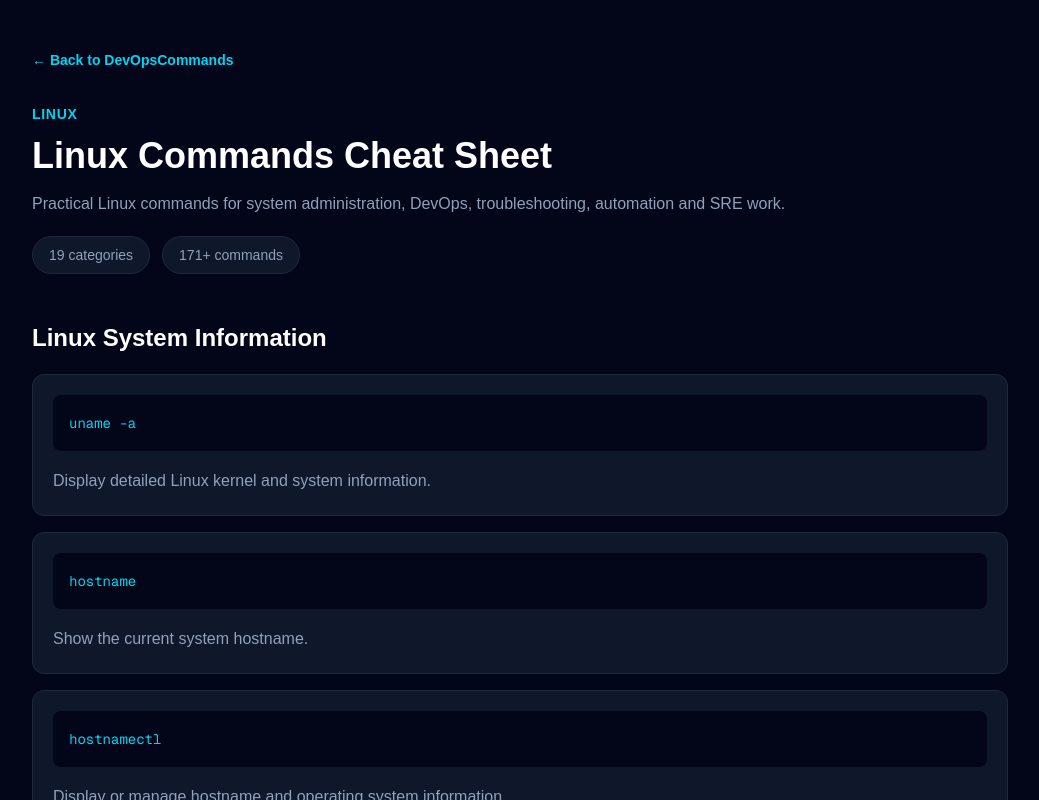
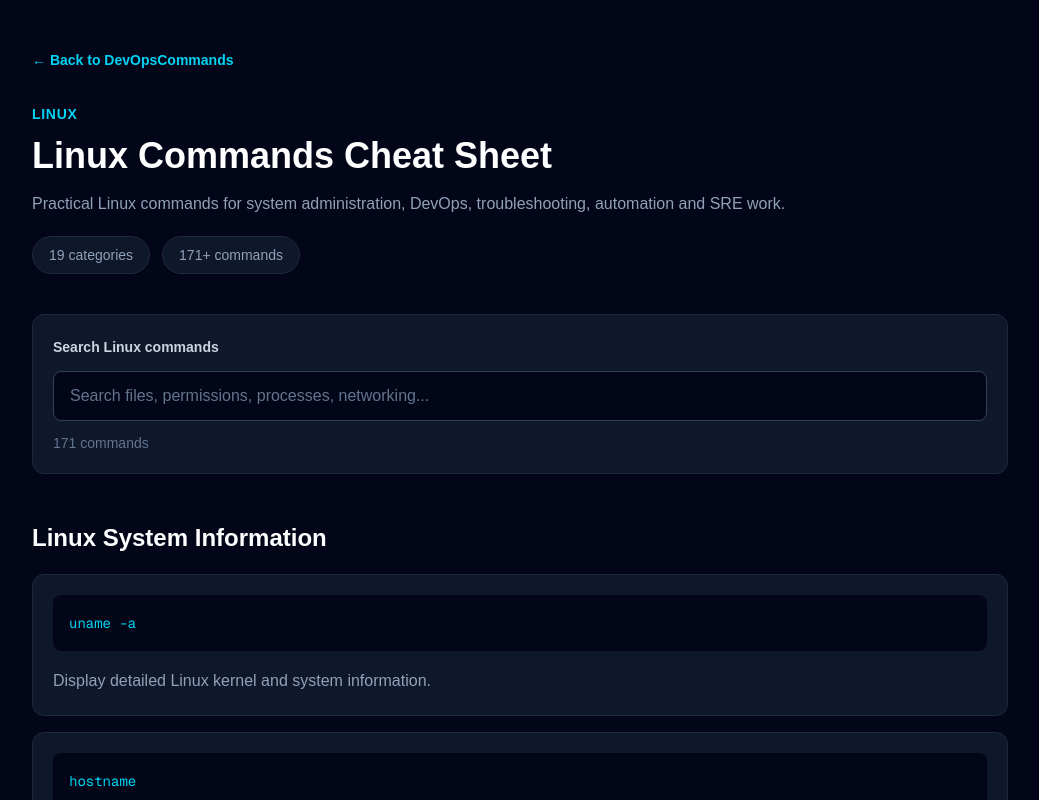
Before and after one commit to abhkchavan/devops-toolbox, a Next.js app: page /linux/linux-commands in a window 1280 px wide. Shown: the top 800 px of the page, without its empty margins (120-1159 px from the left). Built offline with nearby package versions, Linux system fonts and the light colour scheme.

Commit message:
Add Linux command search

```diff
--- /dev/null
+++ b/src/app/linux/linux-commands/LinuxCommandSearch.tsx
@@ -0,0 +1,132 @@
+"use client";
+
+import { useMemo, useState } from "react";
+
+type Command = {
+  command: string;
+  description: string;
+};
+
+type CommandSection = {
+  title: string;
+  commands: Command[];
+};
+
+type Props = {
+  sections: CommandSection[];
+};
+
+export default function LinuxCommandSearch({ sections }: Props) {
+  const [search, setSearch] = useState("");
+
+  const filteredSections = useMemo(() => {
+    const query = search.trim().toLowerCase();
+
+    if (!query) {
+      return sections;
+    }
+
+    return sections
+      .map((section) => {
+        const sectionMatches = section.title.toLowerCase().includes(query);
+
+        const commands = section.commands.filter(
+          (item) =>
+            item.command.toLowerCase().includes(query) ||
+            item.description.toLowerCase().includes(query),
+        );
+
+        return {
+          ...section,
+          commands: sectionMatches ? section.commands : commands,
+        };
+      })
+      .filter((section) => section.commands.length > 0);
+  }, [search, sections]);
+
+  const commandCount = search
+    ? filteredSections.reduce(
+        (total, section) => total + section.commands.length,
+        0,
+      )
+    : sections.reduce(
+        (total, section) => total + section.commands.length,
+        0,
+      );
+
+  return (
+    <>
+      <section className="mt-10 rounded-xl border border-slate-800 bg-slate-900 p-5">
+        <label
+          htmlFor="linux-search"
+          className="text-sm font-semibold text-slate-300"
+        >
+          Search Linux commands
+        </label>
+
+        <input
+          id="linux-search"
+          type="search"
+          value={search}
+          onChange={(event) => setSearch(event.target.value)}
+          placeholder="Search files, permissions, processes, networking..."
+          className="mt-3 w-full rounded-lg border border-slate-700 bg-slate-950 px-4 py-3 text-white outline-none placeholder:text-slate-500 focus:border-cyan-400"
+        />
+
+        <div className="mt-3 flex items-center justify-between text-sm">
+          <span className="text-slate-500">
+            {search
+              ? `${commandCount} matching commands`
+              : `${commandCount} commands`}
+          </span>
+
+          {search && (
+            <button
+              type="button"
+              onClick={() => setSearch("")}
+              className="text-cyan-400 hover:underline"
+            >
+              Clear search
+            </button>
+          )}
+        </div>
+      </section>
+
+      {search && filteredSections.length === 0 ? (
+        <section className="mt-8 rounded-xl border border-slate-800 bg-slate-900 p-8 text-center">
+          <h2 className="text-xl font-bold">No commands found</h2>
+
+          <p className="mt-3 text-slate-400">
+            Try searching for files, permissions, processes, networking,
+            SSH, systemd, logs, disk, packages or troubleshooting.
+          </p>
+        </section>
+      ) : (
+        filteredSections.map((section) => (
+          <section key={section.title} className="mt-12">
+            <h2 className="text-2xl font-bold">{section.title}</h2>
+
+            <div className="mt-5 space-y-4">
+              {section.commands.map((item) => (
+                <div
+                  key={item.command}
+                  className="rounded-xl border border-slate-800 bg-slate-900 p-5 transition hover:border-cyan-500/30"
+                >
+                  <div className="overflow-x-auto rounded-lg bg-slate-950 p-4">
+                    <code className="whitespace-nowrap text-sm text-cyan-400">
+                      {item.command}
+                    </code>
+                  </div>
+
+                  <p className="mt-4 leading-7 text-slate-400">
+                    {item.description}
+                  </p>
+                </div>
+              ))}
+            </div>
+          </section>
+        ))
+      )}
+    </>
+  );
+}
--- a/src/app/linux/linux-commands/page.tsx
+++ b/src/app/linux/linux-commands/page.tsx
@@ -1,5 +1,5 @@
 import type { Metadata } from "next";
-
+import LinuxCommandSearch from "./LinuxCommandSearch";
 export const metadata: Metadata = {
   title: "Linux Commands Cheat Sheet",
   description:
@@ -839,30 +839,7 @@ export default function LinuxCommands() {
           </div>
         </header>
 
-        {commandSections.map((section) => (
-          <section key={section.title} className="mt-12">
-            <h2 className="text-2xl font-bold">{section.title}</h2>
-
-            <div className="mt-5 space-y-4">
-              {section.commands.map((item) => (
-                <div
-                  key={item.command}
-                  className="rounded-xl border border-slate-800 bg-slate-900 p-5 transition hover:border-cyan-500/30"
-                >
-                  <div className="overflow-x-auto rounded-lg bg-slate-950 p-4">
-                    <code className="whitespace-nowrap text-sm text-cyan-400">
-                      {item.command}
-                    </code>
-                  </div>
-
-                  <p className="mt-4 leading-7 text-slate-400">
-                    {item.description}
-                  </p>
-                </div>
-              ))}
-            </div>
-          </section>
-        ))}
+        <LinuxCommandSearch sections={commandSections} />
 
         <section className="mt-12 rounded-xl border border-cyan-900 bg-slate-900 p-6">
           <h2 className="text-xl font-bold">DevOps Troubleshooting Workflow</h2>
```
